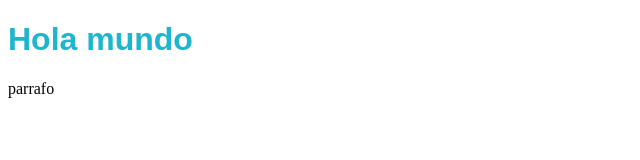
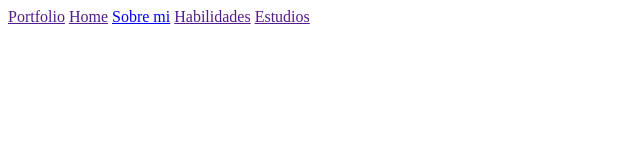
Before and after one commit to leo08910/leo08910.github.io, a plain HTML site: page index.html in a window 1280 px wide. Shown: the whole page, without its empty margins (0-640 px from the left). Drawn offline with Linux system fonts and the light colour scheme.

Commit message:
intento de encabezado

```diff
--- a/index.html
+++ b/index.html
@@ -7,7 +7,14 @@
     <link rel="stylesheet" href="style.css">
 </head>
 <body>
-    <h1>Hola mundo</h1>
-    <p>parrafo</p>
+  <header class="header">
+        <nav>
+            <a class="Portfolio" href="">Portfolio</a>
+            <a href="">Home</a>
+            <a href="pagina2.html">Sobre mi</a>
+            <a href="">Habilidades</a>
+            <a href="">Estudios</a>
+        </nav>
+  </header>
 </body>
 </html>
```
